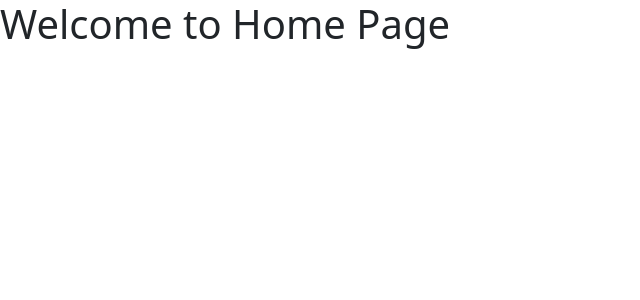
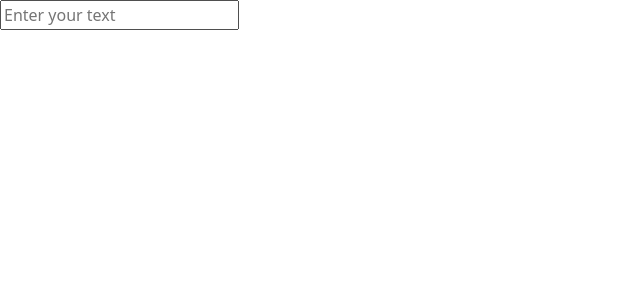
Before and after one commit to wdridoy11/my-beginner-level-react.js-project, a React (Create React App) app: page / in a window 1280 px wide. Shown: the top 300 px of the page, without its empty margins (0-640 px from the left). Built offline with nearby package versions, Linux system fonts and the light colour scheme.

Commit message:
event handiling

```diff
--- a/src/App.js
+++ b/src/App.js
@@ -2,7 +2,8 @@ import React from 'react'
 import 'bootstrap/dist/css/bootstrap.min.css';
 import ReactBootstrap from './components/react_bootstrap/react_bootstrap'
 // import RState from './components/Router_State/app'
-import RState from './components/conditional_randaring/app'
+// import RState from './components/conditional_randaring/app'
+import RState from './components/event_handling/app'
 
 const app = () => {
    return (
--- /dev/null
+++ b/src/components/event_handling/app.js
@@ -0,0 +1,28 @@
+import React, { Component } from 'react'
+
+export default class app extends Component {
+   constructor(props) {
+      super(props)
+
+      this.state = {
+         changeValue: ""
+      }
+   }
+
+
+   handleChange = (e) => {
+      this.setState({
+         changeValue: e.target.value
+      }, () => {
+         console.log(this.state.changeValue);
+      })
+   }
+   render() {
+      return (
+         <div>
+            <input onChange={this.handleChange} type="text" placeholder='Enter your text' />
+            <p>{this.state.changeValue}</p>
+         </div>
+      )
+   }
+}
```
